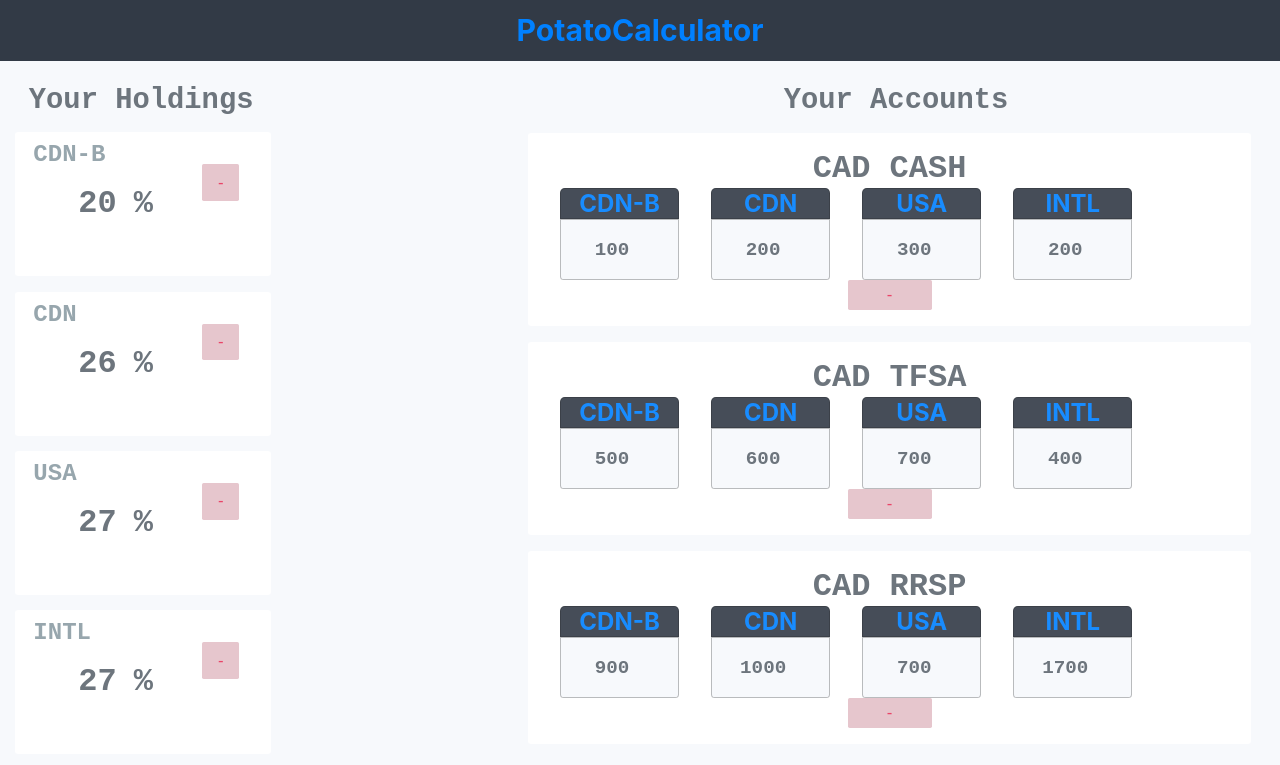
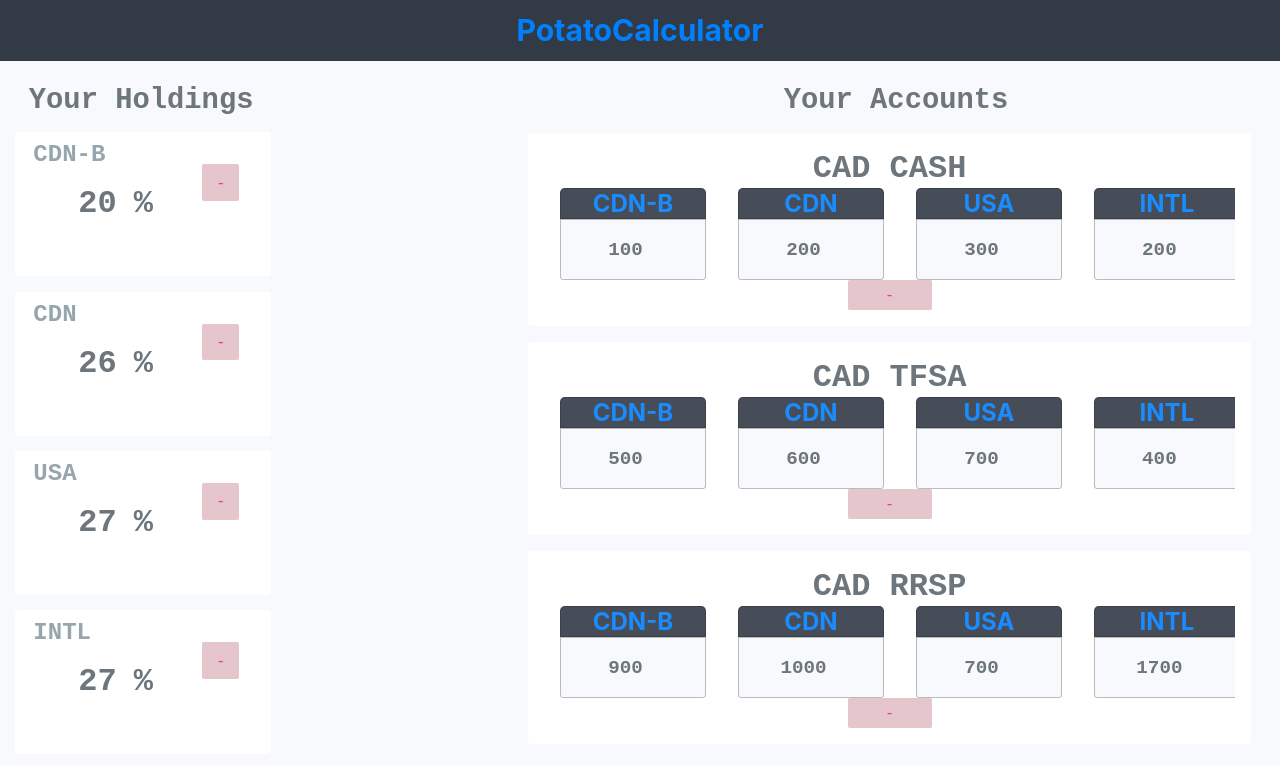
Before and after one commit to nikolamarunic/potatocalculator, a React (Create React App) app: page / in a window 1280 px wide. Shown: the top 765 px of the page. Built offline with nearby package versions, Linux system fonts and the light colour scheme.

Commit message:
increased width of stocks in the account to fit more text

```diff
--- a/src/Components/AccountEntry/AccountEntry.css
+++ b/src/Components/AccountEntry/AccountEntry.css
@@ -3,6 +3,7 @@
   align-items: center;
   padding-left: 1em;
   padding-right: 1em;
+
 }
 
 /* .Account-information {
@@ -19,11 +20,12 @@
   height: 3em;
   border-radius: 0 0 .2em .2em;
   font-size: 1.5vw;
-  width: 4.1em;
   background-color: #f7f9fc;
   font-family: "Courier New", Courier, monospace;
   color:#6d757d;
   font-weight: 900;
+  width: 5.5em;
+
 
 }
 
--- a/src/Components/App/App.js
+++ b/src/Components/App/App.js
@@ -134,7 +134,6 @@ class App extends React.Component {
   handleInvest(amount) {
     if (amount !== null) {  //cant use falsy since that doesnt include zero. Might want zero for rebalance
       let newInvestment = Calculator.calculateInvestment(this.state.holdings, this.state.accounts, amount);
-      console.log(newInvestment);
       this.setState({ accounts: newInvestment});
     }
   }
--- a/src/util/Calculator.js
+++ b/src/util/Calculator.js
@@ -52,6 +52,7 @@ const Calculator = {
     });
     return holdingChanges
   },
+
   allocateChanges(limitedAccounts, unlimitedAccounts, remainingChanges) {
     //Want to prioritize the limited accounts, so add funds to them first
 
@@ -106,10 +107,11 @@ const Calculator = {
 
 
   //Handles cases where there were stocks that were needed to be sold but not sold.
-  handleErrors(accounts, remainingChanges, holdings) {
+  handleErrors(accounts, remainingChanges) {
     let needToSell = 0;
     Object.keys(remainingChanges).map(function (key) {
       needToSell += remainingChanges[key];
+      return 0;
     });
 
     if (needToSell !== 0) {
@@ -164,7 +166,7 @@ const Calculator = {
     // console.log(newAccounts);
 
     //Need to check and handle any changes that did not go through (i.e. couldnt sell enough stock)
-    let handledAccounts = this.handleErrors(newAccounts, holdingChanges, holdings);
+    let handledAccounts = this.handleErrors(newAccounts, holdingChanges);
     // console.log(handledAccounts);
 
     return handledAccounts;
```
